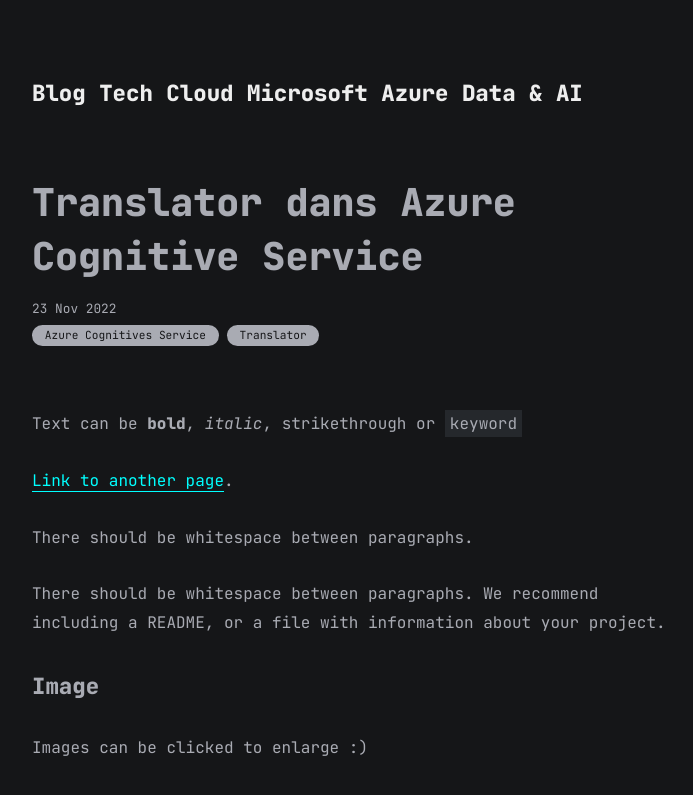
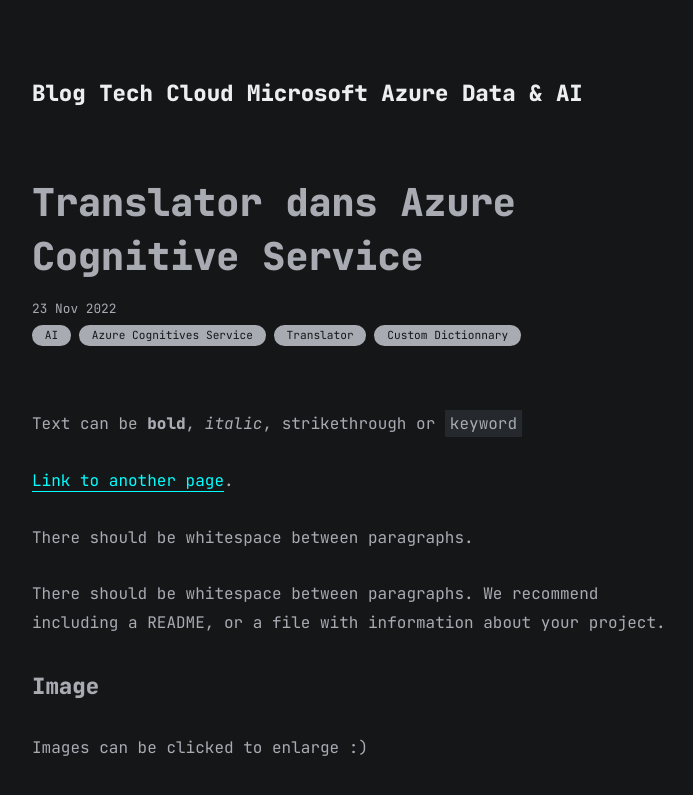
Before and after one commit to marc-hadjeje/marc-hadjeje.github.io, a Jekyll site: the page built from all_collections/_posts/2022-11-24-Azure Cognitive Services.md, in a window 1280 px wide and 900 px high, cut to the strip 0-803 px from the top of the window. Shown: the top 795 px of the strip, without its empty margins (283-976 px from the left). Built offline with Jekyll 4.4.1, drawn with Linux system fonts in a browser that asks for light colours.

Commit message:
Update 2022-11-24-Azure Cognitive Services.md

```diff
--- a/all_collections/_posts/2022-11-24-Azure Cognitive Services.md
+++ b/all_collections/_posts/2022-11-24-Azure Cognitive Services.md
@@ -2,7 +2,7 @@
 layout: post
 title: Translator dans Azure Cognitive Service
 date: 2022-11-23
-categories: [Azure Cognitives Service, Translator]
+categories: [AI,Azure Cognitives Service, Translator,Custom Dictionnary]
 ---
 
 Text can be **bold**, _italic_, ~~strikethrough~~ or `keyword`
```
